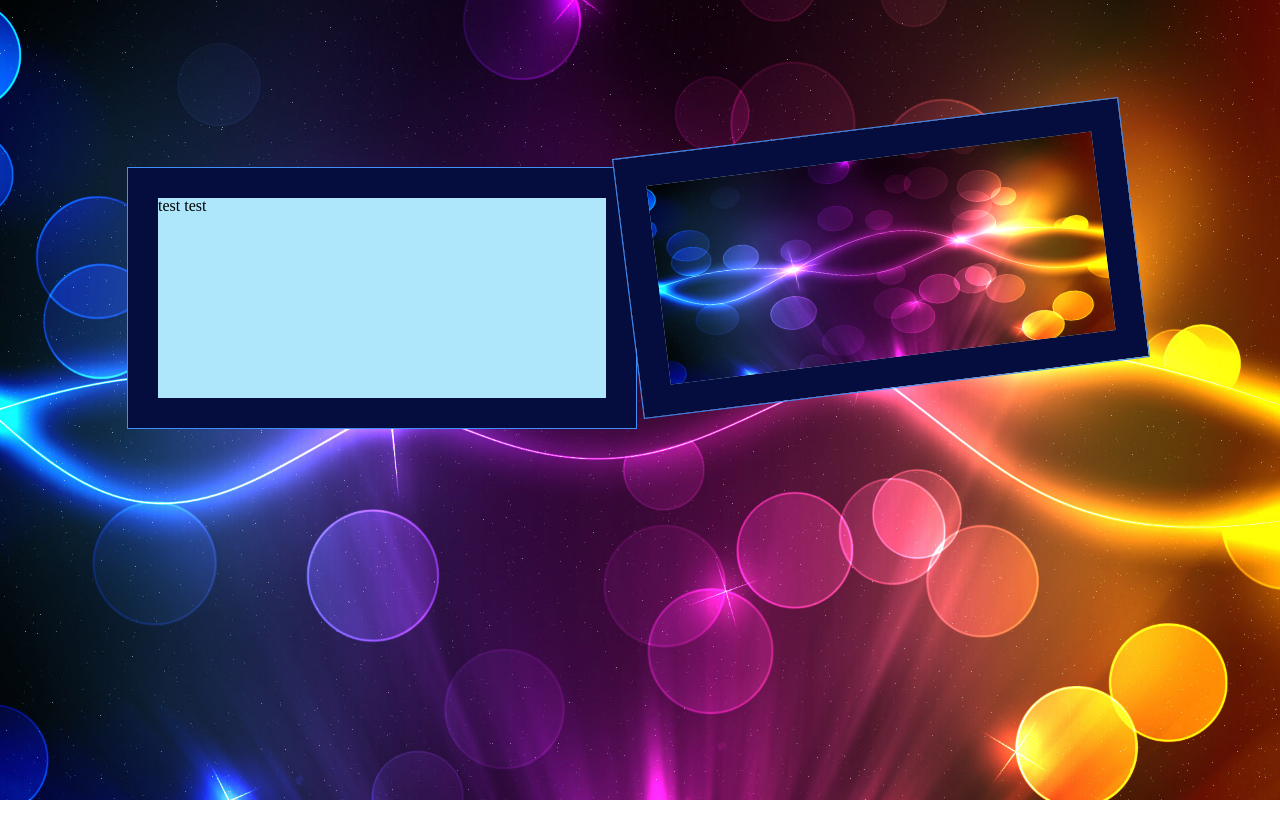
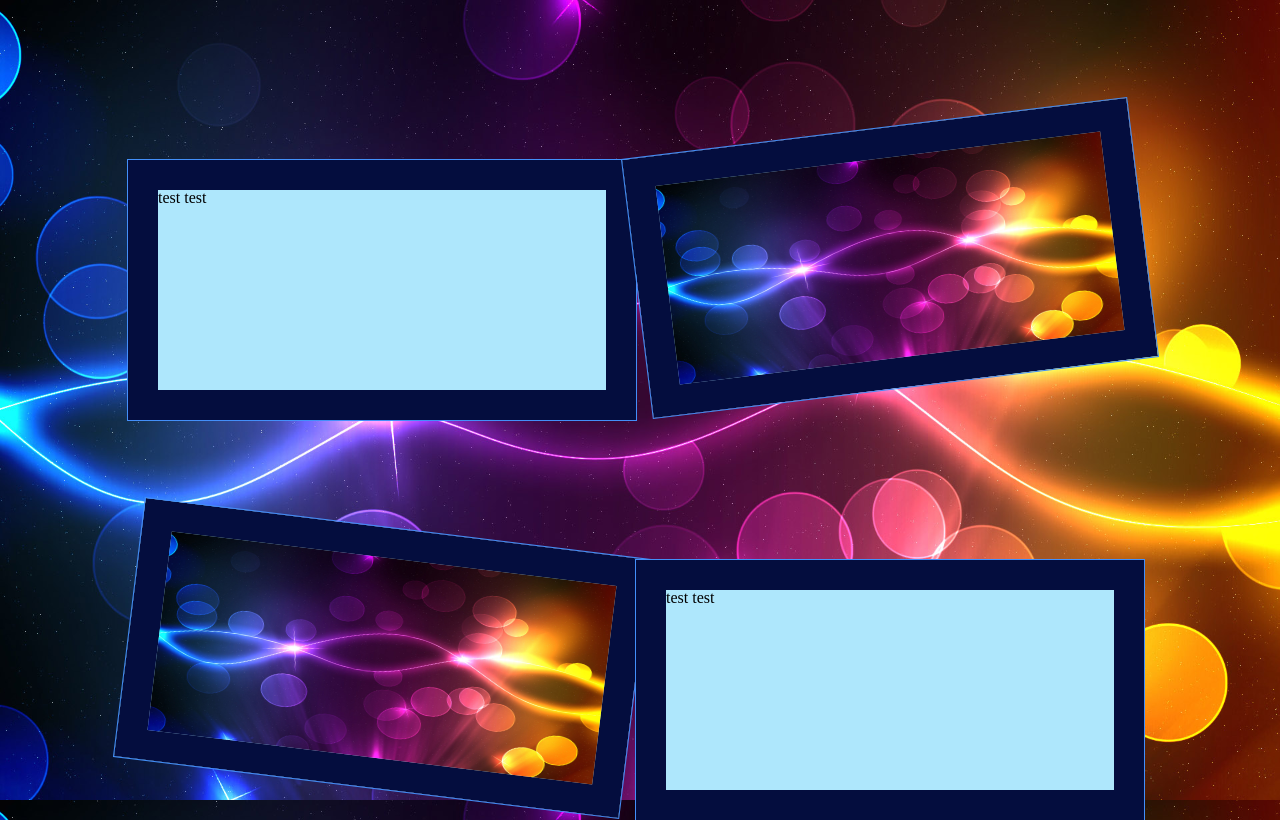
Before and after one commit to erife/ATest, a plain HTML site: page index.html in a window 1280 px wide. Drawn offline with Linux system fonts and the light colour scheme.

Commit message:
Using list, background fixed

```diff
--- a/index.html
+++ b/index.html
@@ -7,11 +7,20 @@
     <title>Choose Your Own Adventure</title>
 </head>
 <body>
-  <div class="set1">
-     <p id="text1" class="blue">
-      test
-      test
+  <ol>
+    <li class="set1">
+      <p class="blue">
+	test
+	test
       </p>
-     <img src="./public/images/background3.jpg" id="text2" class="blue" alt="adventure" />
-     </div>
- </body>
+     <img src="./public/images/background3.jpg" class="blue" alt="adventure" />
+    </li>
+    <li class="set2">
+      <img src="./public/images/background3.jpg" class="blue" alt="adventure" />
+      <p class="blue">
+	test
+	test
+      </p>
+    </li>
+  </ol>
+</body>
--- a/public/styles/main.css
+++ b/public/styles/main.css
@@ -1,6 +1,7 @@
 body {
     background-size: 100% auto;
     background-image:url('../images/background3.jpg');
+    background-attachment: fixed;
 }
 
 .blue {
@@ -11,20 +12,40 @@ body {
     outline: 1px #438FF9 solid;
 }
 
+li{
+    position: static;
+    height: 400px;
+}
+
+
 .set1 > p, .set1 > img{
-    position: absolute;
+    position: relative;
     float: left;
     width: 35%;
     height: 200px;
-
+}
+.set1 > p{
+    top: 8%;
 }
 
-.set1 > p{
-    top:5%;
+.set1 > img{
+    transform: rotate(-7deg);
+    left: -10%;
 }
 
 
-.set1 > img{
-    transform: rotate(-7deg);
-    left: 39%;
+.set2 > p, .set2 > img{
+    position: relative;
+    float: left;
+    width: 35%;
+    height: 200px;
 }
+.set2 > p{
+    left: -10%;
+    top: 8%;
+}
+
+
+.set2 > img{
+    transform: rotate(7deg);
+ }
```
